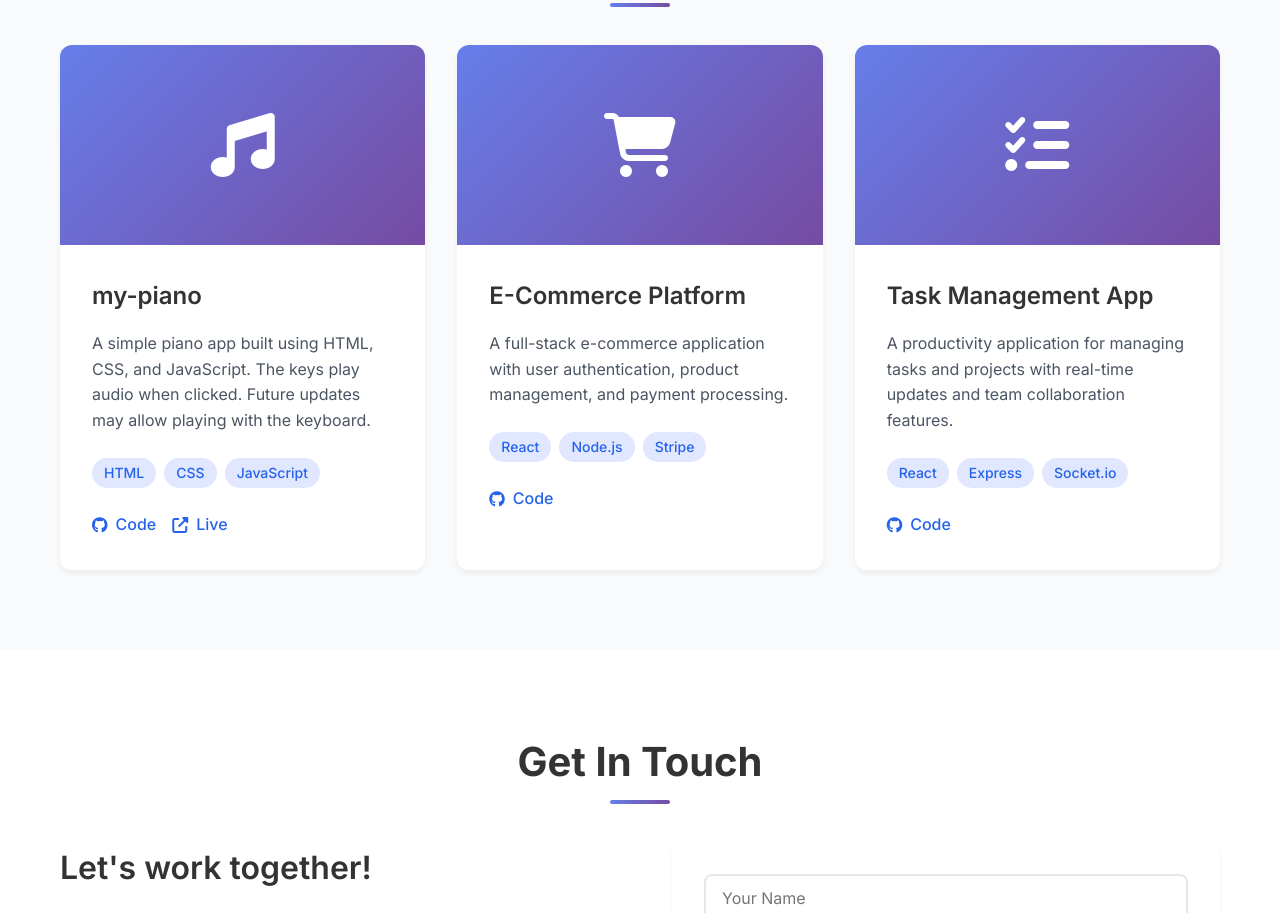
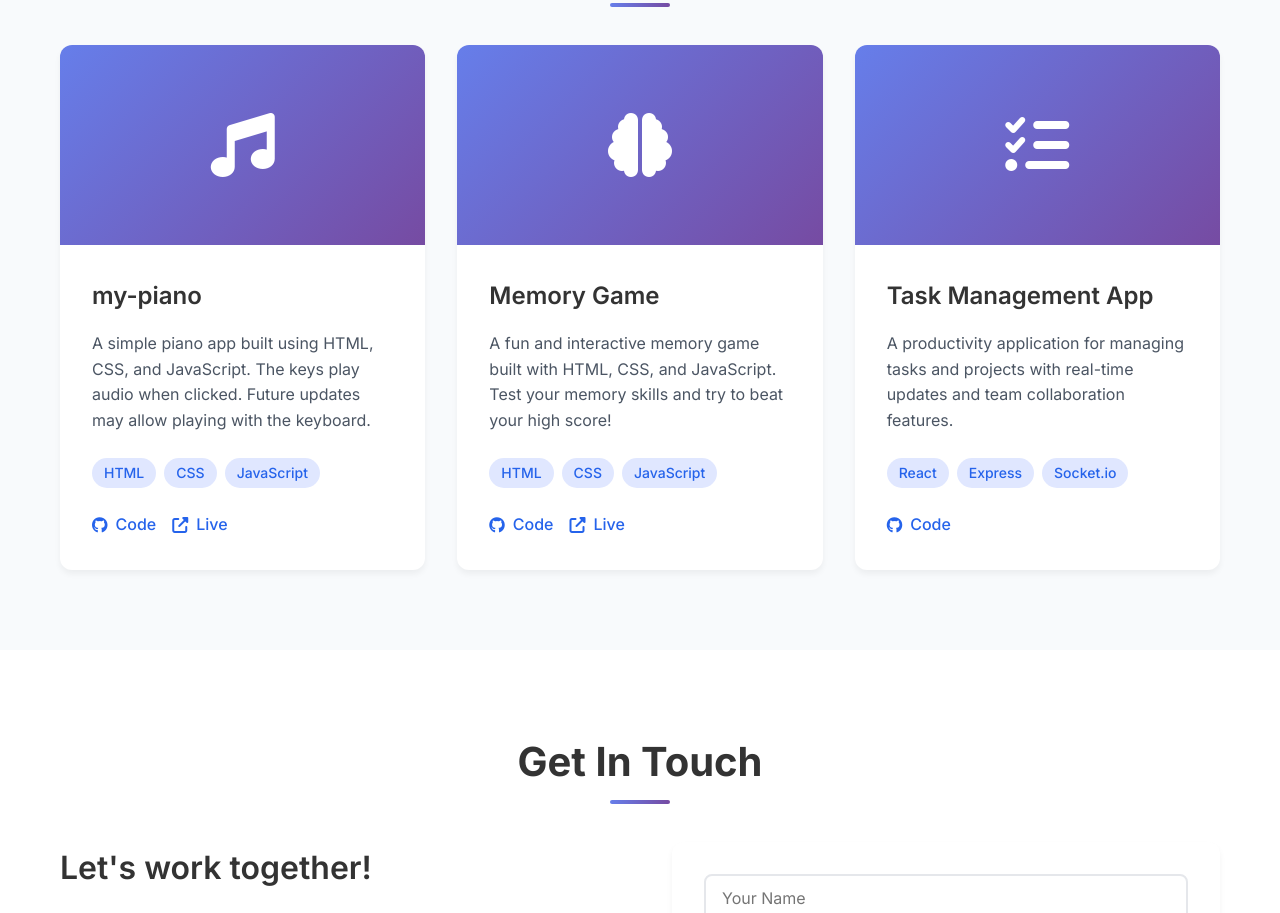
Before and after one commit to MarcoMoya1/portfolio, a plain HTML site: page index.html in a window 1280 px wide. Shown: the part 3774-4687 px from the top of the page. Drawn offline with Linux system fonts and the light colour scheme.

Commit message:
updating project cards

```diff
--- a/index.html
+++ b/index.html
@@ -274,19 +274,22 @@
 
                 <div class="project-card">
                     <div class="project-image">
-                        <i class="fas fa-shopping-cart"></i>
+                        <i class="fas fa-brain"></i>
                     </div>
                     <div class="project-content">
-                        <h3>E-Commerce Platform</h3>
-                        <p>A full-stack e-commerce application with user authentication, product management, and payment processing.</p>
+                        <h3>Memory Game</h3>
+                        <p>A fun and interactive memory game built with HTML, CSS, and JavaScript. Test your memory skills and try to beat your high score!</p>
                         <div class="project-tech">
-                            <span>React</span>
-                            <span>Node.js</span>
-                            <span>Stripe</span>
+                            <span>HTML</span>
+                            <span>CSS</span>
+                            <span>JavaScript</span>
                         </div>
                         <div class="project-links">
-                            <a href="https://github.com/MarcoMoya1" target="_blank" class="project-link">
+                            <a href="https://github.com/MarcoMoya1/memory-game" target="_blank" class="project-link">
                                 <i class="fab fa-github"></i> Code
+                            </a>
+                            <a href="https://marcomoya1.github.io/memory-game/" target="_blank" class="project-link">
+                                <i class="fas fa-external-link-alt"></i> Live
                             </a>
                         </div>
                     </div>
```
